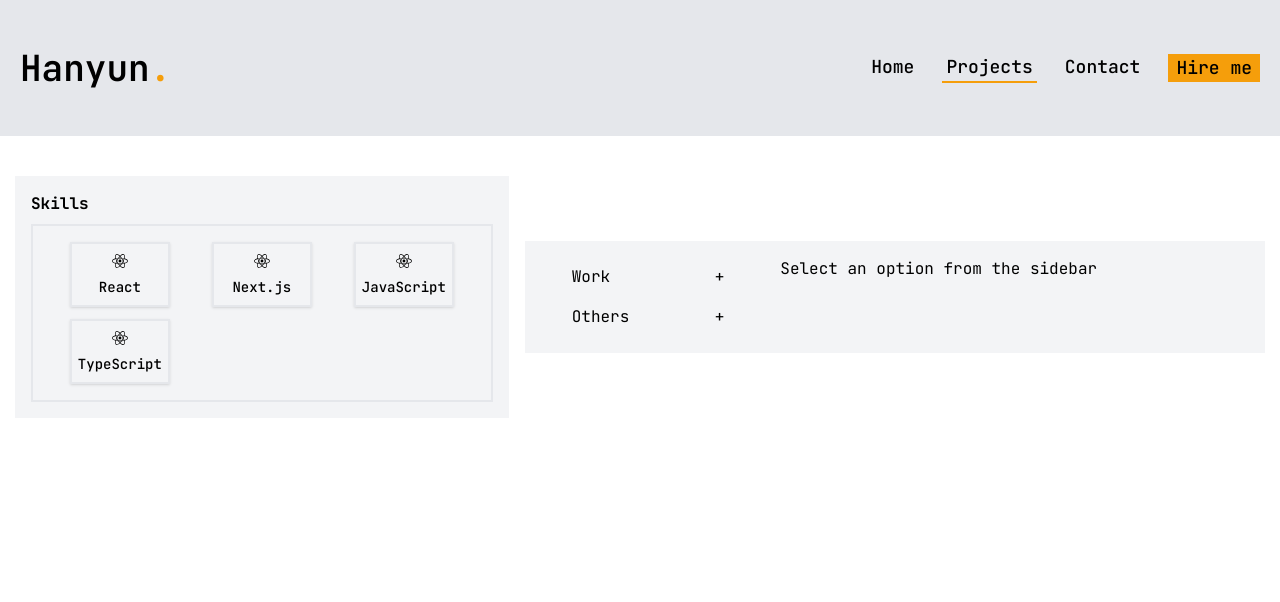
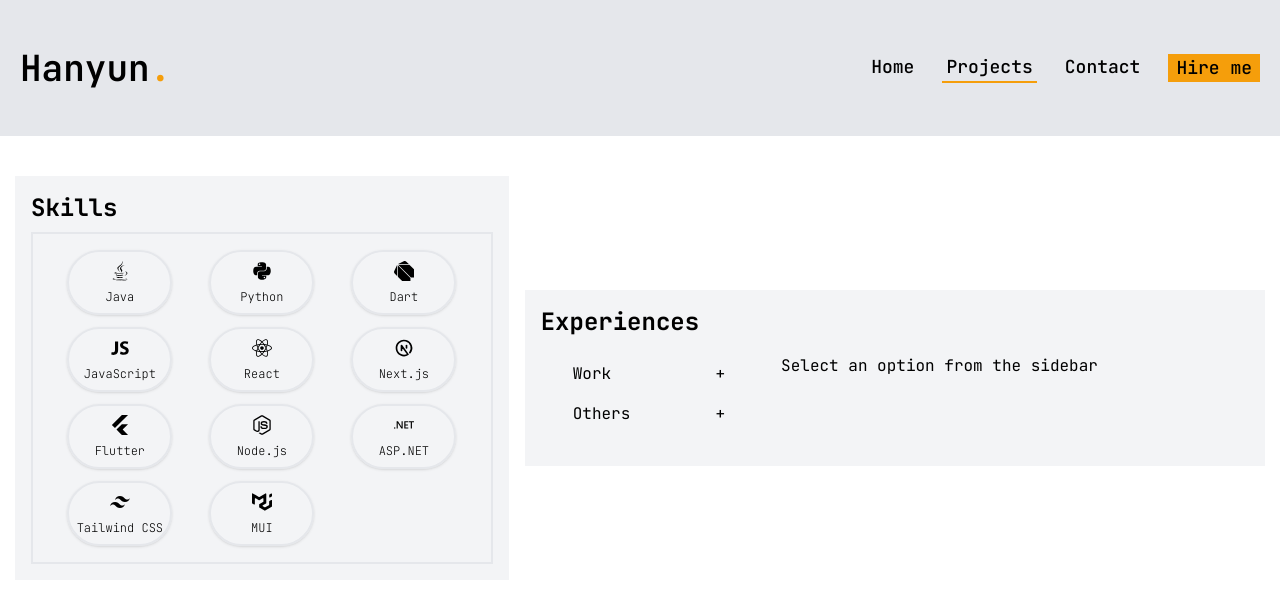
Before and after one commit to Hanyun1/hanyun-portfolio, a Next.js app: page /projects in a window 1280 px wide. Shown: the top 602 px of the page. Built offline with nearby package versions, Linux system fonts and the light colour scheme.

Commit message:
adjust appearence of project page

```diff
--- a/package.json
+++ b/package.json
@@ -20,7 +20,7 @@
     "next": "15.0.3",
     "react": "19.0.0-rc-66855b96-20241106",
     "react-dom": "19.0.0-rc-66855b96-20241106",
-    "react-icons": "^5.3.0",
+    "react-icons": "^5.4.0",
     "tailwind-merge": "^2.5.5",
     "tailwindcss-animate": "^1.0.7"
   },
--- a/src/app/projects/page.jsx
+++ b/src/app/projects/page.jsx
@@ -4,18 +4,33 @@ import Experience from "@/components/projects/Experience";
 import SideWidgetBar from "@/components/projects/SideWidgetBar";
 import Skills from "@/components/projects/Skill";
 import React, { useState } from "react";
-import { FaReact } from "react-icons/fa";
+import { FaJava, FaNodeJs, FaPython, FaReact } from "react-icons/fa";
+import { TbBrandNextjs } from "react-icons/tb";
+import { IoLogoJavascript } from "react-icons/io";
+import { FaFlutter, FaDartLang } from "react-icons/fa6";
+import { RiTailwindCssFill } from "react-icons/ri";
+import { SiMui, SiDotnet } from "react-icons/si";
 
 const skills = [
+  { name: "Java", icon: <FaJava /> },
+  { name: "Python", icon: <FaPython /> },
+  { name: "Dart", icon: <FaDartLang /> },
+  { name: "JavaScript", icon: <IoLogoJavascript /> },
+
   { name: "React", icon: <FaReact /> },
-  { name: "Next.js", icon: <FaReact /> },
-  { name: 'JavaScript', icon: <FaReact /> },
-  { name: 'TypeScript', icon: <FaReact /> },
+  { name: "Next.js", icon: <TbBrandNextjs /> },
+  { name: "Flutter", icon: <FaFlutter /> },
+
+  { name: "Node.js", icon: <FaNodeJs /> },
+  { name: "ASP.NET", icon: <SiDotnet /> },
+
+  { name: "Tailwind CSS", icon: <RiTailwindCssFill /> },
+  { name: "MUI", icon: <SiMui /> },
 ];
 
 const submenuSkillMap = {
-  content1: ['React', 'Next.js'],
-  content2: ['JavaScript', 'TypeScript'],
+  content1: ["React", "Next.js"],
+  content2: ["JavaScript", "TypeScript"],
   // Add more mappings as needed
 };
 
@@ -54,7 +69,9 @@ const Projects = () => {
         />
       </div>
 
-      <div className="container bg-gray-100 basis-3/5 flex flex-col md:flex-row gap-2">
+      <div className="container p-4 bg-gray-100 basis-3/5">
+        <div className="text-2xl font-bold ">Experiences</div>
+        <div className="flex flex-col md:flex-row gap-2">
           <SideWidgetBar
             onSelect={setSelectedContent}
             selectedContent={selectedContent}
@@ -62,6 +79,7 @@ const Projects = () => {
           />
           <div className="flex p-4 basis-4/5">{renderContent()}</div>
         </div>
+      </div>
     </section>
   );
 };
--- a/src/components/projects/Skill.jsx
+++ b/src/components/projects/Skill.jsx
@@ -1,10 +1,9 @@
-import Link from "next/link";
 import { Button } from "../ui/button";
 
-const Skills = ({skills, selectedSkills}) => {
+const Skills = ({ skills, selectedSkills }) => {
   return (
     <div className="flex flex-col gap-2">
-      <div className="font-lg font-bold ">Skills</div>
+      <div className="text-2xl font-bold ">Skills</div>
 
       <div className="border-2 py-4">
         <div className="place-items-center justify-center grid gap-3 grid-cols-[repeat(auto-fit,_minmax(30px,130px))]">
@@ -13,13 +12,13 @@ const Skills = ({skills, selectedSkills}) => {
             return (
               <Button
                 key={item.name}
-                className={`flex flex-col h-[65px] w-[100px] border-2 ${
-                  isSelected ? 'text-bright border-bright' : ''
+                className={`[&_svg]:size-5 rounded-full flex flex-col h-[65px] w-[105px] border-2 ${
+                  isSelected ? "text-bright border-bright" : ""
                 } hover:text-bright hover:border-bright transition-all duration-500`}
               >
-                <div className="text-2xl">{item.icon}</div>
+                {item.icon}
 
-                <span>{item.name}</span>
+                <span className="text-xs font-extralight">{item.name}</span>
               </Button>
             );
           })}
```
Also changed, not shown: 1 other file (tests, documents, lock files or other folders). Lines whose indentation alone changed are shown as unchanged.
